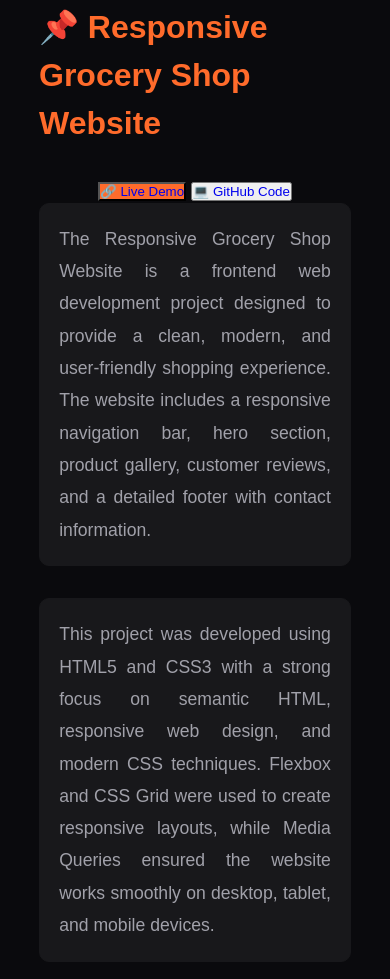
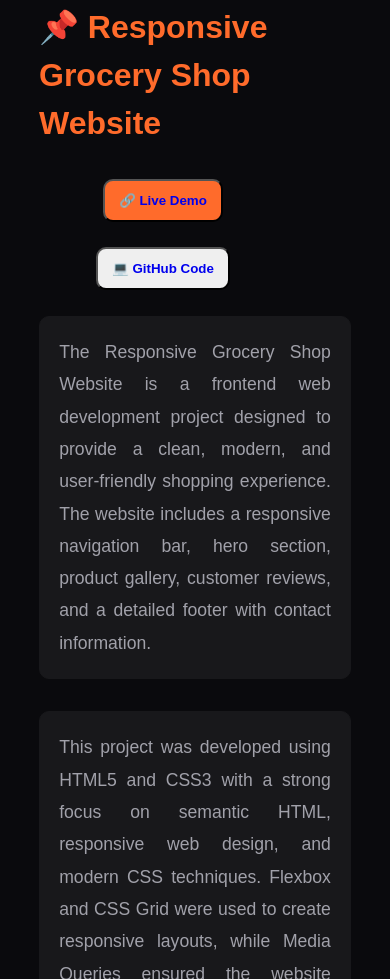
Before and after one commit to ayushjain72/portfolio-website, a plain HTML site: page index.html in a window 390 px wide. Shown: the part 4932-5911 px from the top of the page. Drawn offline with Linux system fonts and the light colour scheme.

Commit message:
Refactor CSS for improved styling and responsiveness

```diff
--- a/style.css
+++ b/style.css
@@ -196,6 +196,19 @@ button.back-orange{
 }
 
 
+.project button{
+    padding: 12px 14px;
+    border-radius: 10px;
+    margin: 0 4rem 1.6rem 0;
+    cursor: pointer;
+    transition: .3s;
+    font-weight: 600;
+}
+ .project button:hover{
+     background-color: rgb(251, 145, 100) ;
+     transform:translateY(-3px);
+}
+
 
 .education-card h3{
     color: var(--orange);
```
